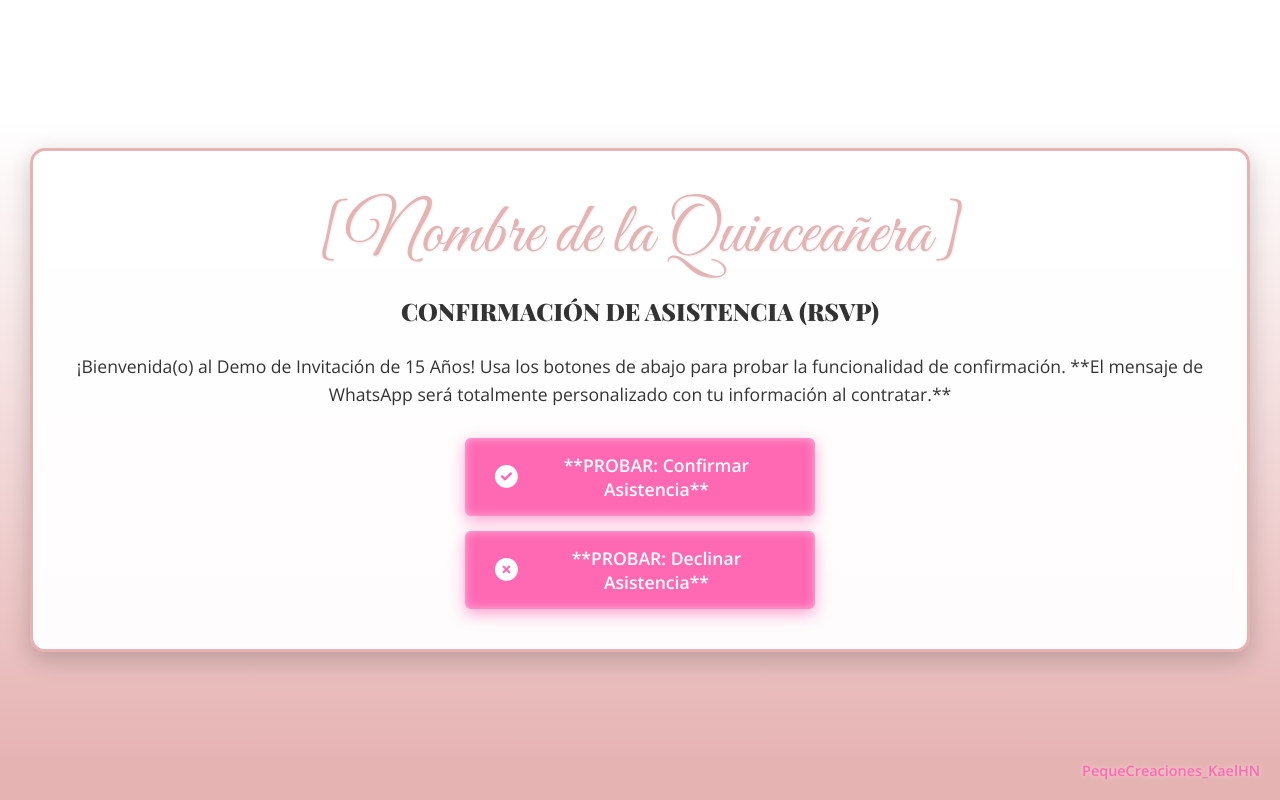
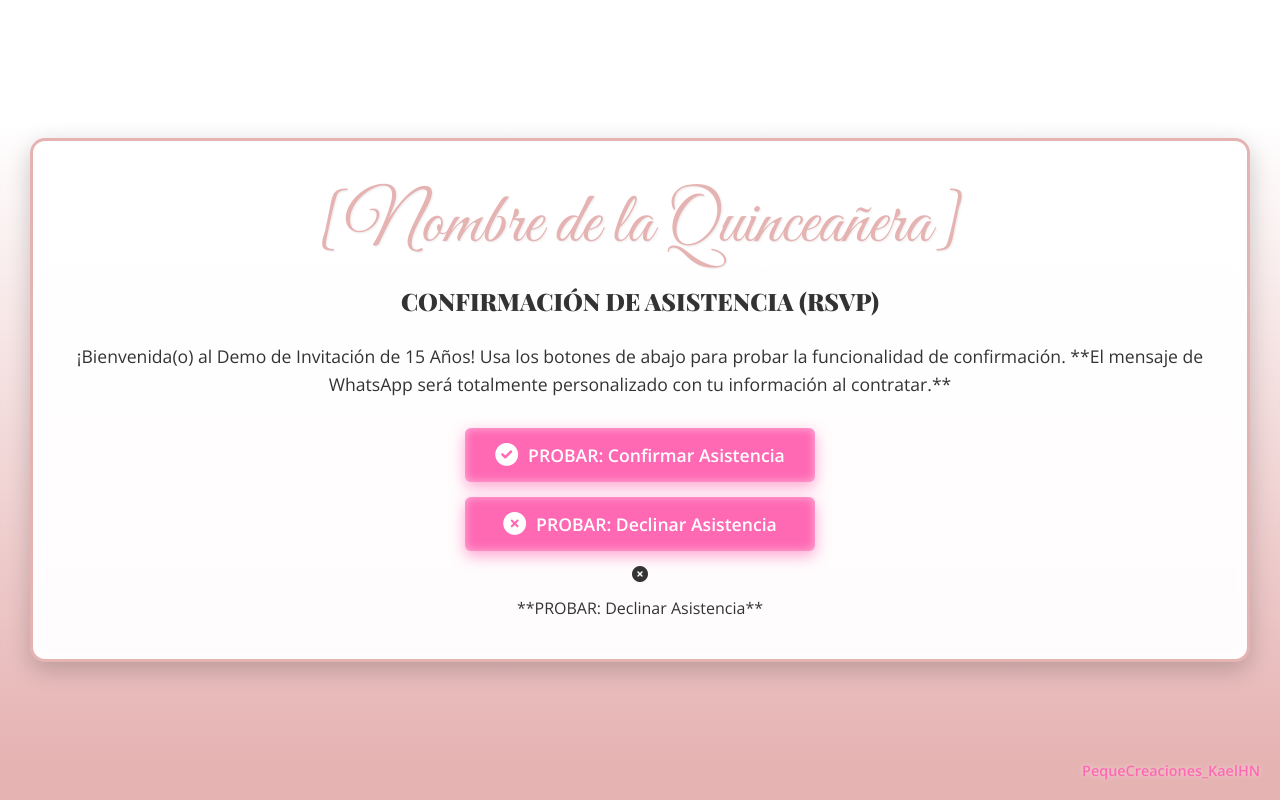
Before and after one commit to PequeCreacionesKaelHN/Invitaciones_15s, a plain HTML site: page index.html in a window 1280 px wide. Drawn offline with nearby package versions, Linux system fonts and the light colour scheme.

Commit message:
index.html

```diff
--- a/index.html
+++ b/index.html
@@ -173,18 +173,21 @@
 </p>
 
      <div class="opciones-botones">
-    <a
-        href="https://api.whatsapp.com/send?phone=50496005178&text=Confirmo%20mi%20asistencia%20al%20evento%20de%20Quince%20A%C3%B1os.%20Total%20de%20personas%20que%20asistir%C3%A1n%20es%20de%20[N%C3%BAmero]."
+  <a
+        href="https://api.whatsapp.com/send?phone=50496005178&text=Esta%20es%20una%20prueba%20de%20env%C3%ADo%20de%20RSVP.%20Puedo%20confirmar%20el%20n%C3%BAmero%20de%20asistentes%20para%20este%20dise%C3%B1o%20de%20Quince%20A%C3%B1os:%20[N%C3%BAmero%20de%20Asistentes]."
         class="boton-wa boton-confirma"
         target="_blank"
     >
-        <i class="fas fa-check-circle"></i> **PROBAR: Confirmar Asistencia** </a>
+        <i class="fas fa-check-circle"></i> PROBAR: Confirmar Asistencia
+    </a>
 
     <a
         href="https://api.whatsapp.com/send?phone=50496005178&text=Lamento%20informar%20que%20no%20podr%C3%A9%20asistir%20al%20evento%20de%20Quince%20A%C3%B1os."
         class="boton-wa boton-declina"
         target="_blank"
     >
+        <i class="fas fa-times-circle"></i> PROBAR: Declinar Asistencia
+    </a>
         <i class="fas fa-times-circle"></i> **PROBAR: Declinar Asistencia**
     </a>
 </div>
```
